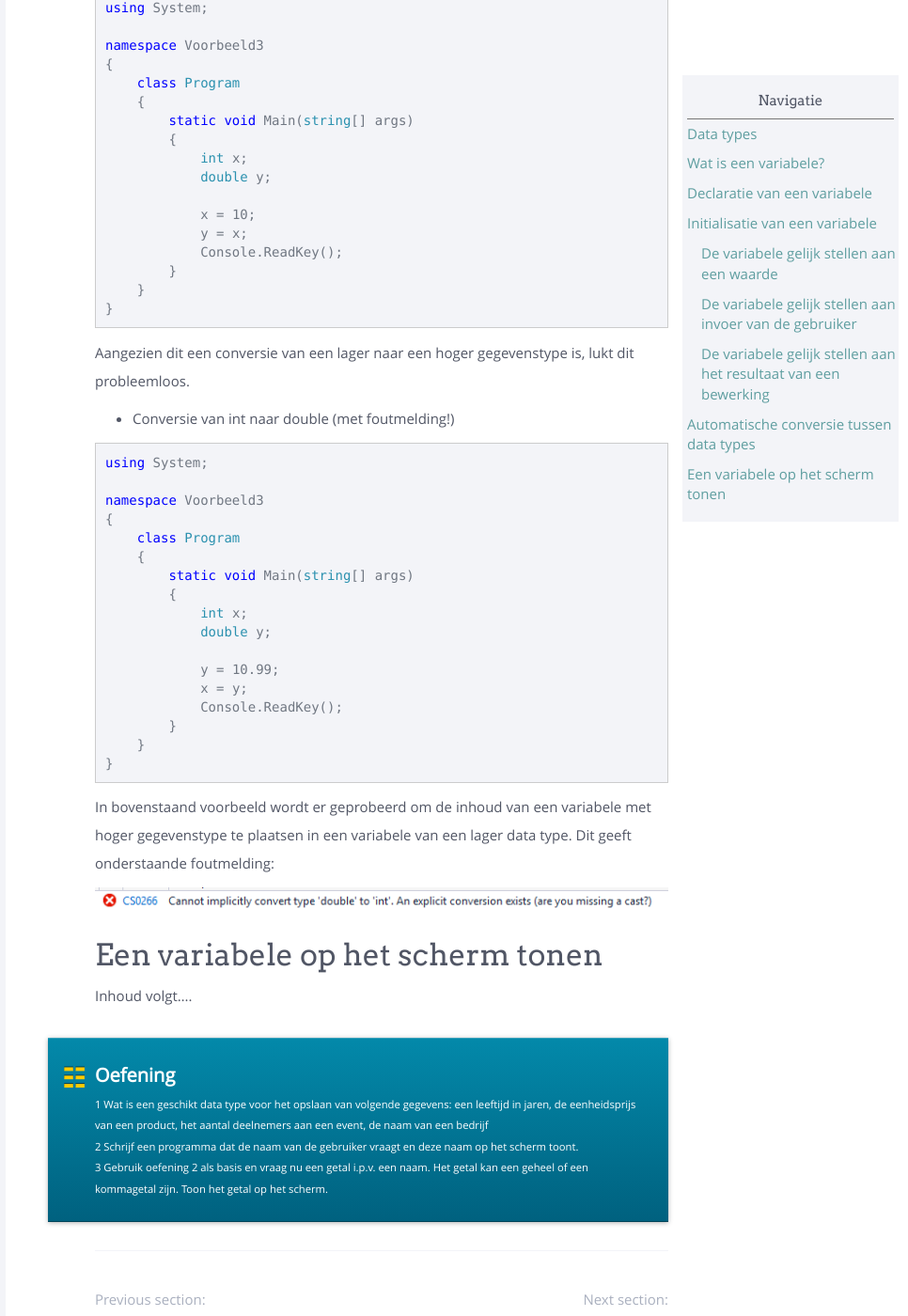
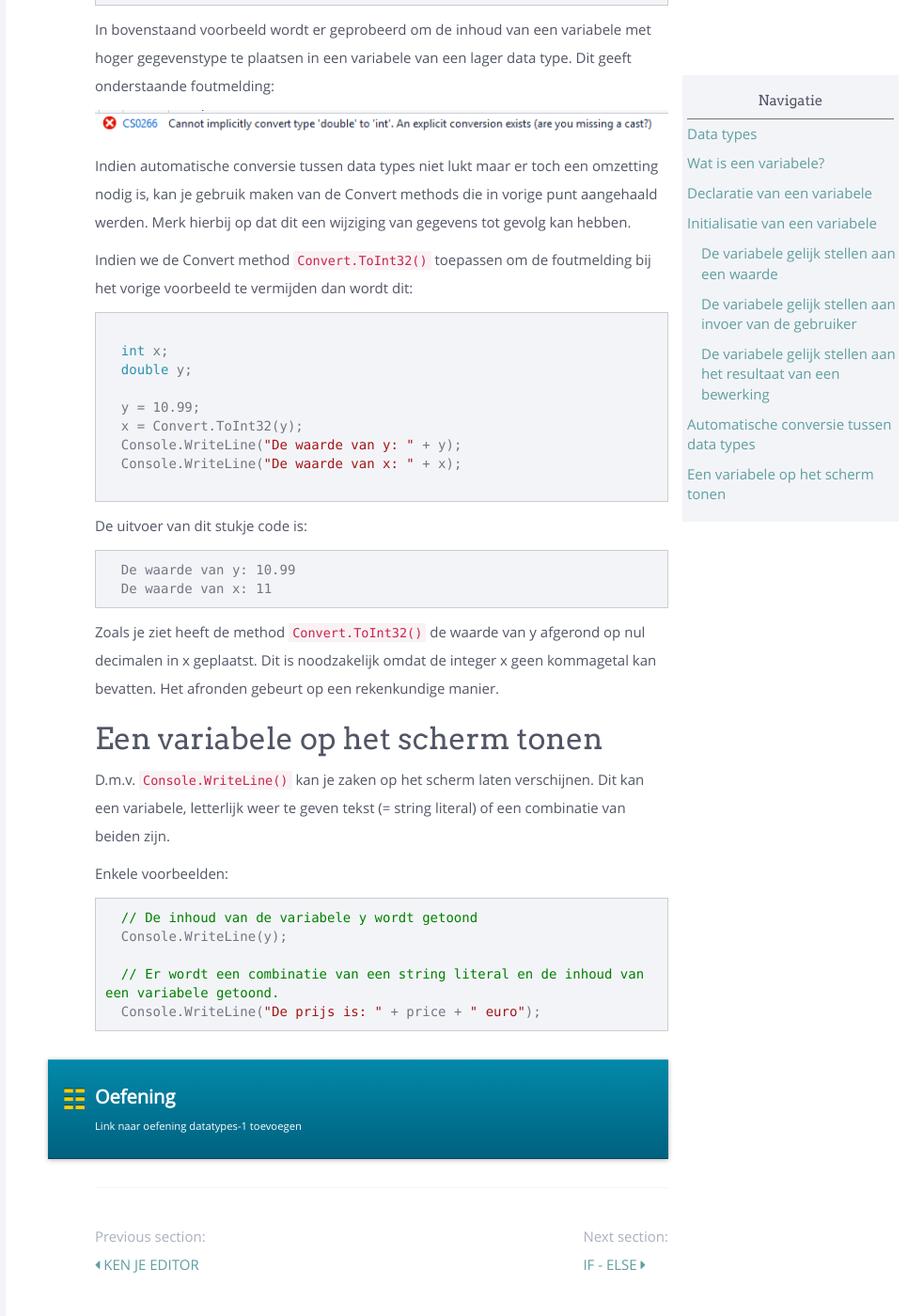
Before and after one commit to sma-it/sma-it.github.io, a Jekyll site: the page built from modules/basics/_posts/2000-01-03-data_types.md, in a window 1280 px wide and 1400 px high, scrolled down 4348 px. Shown: the whole window at 94% size, without its empty margins (314-1280 px from the left). Built offline with Jekyll 4.4.1, drawn with Linux system fonts in a browser that asks for light colours; nearby versions of some CDN libraries; some of the changed text lies outside the part shown.

Commit message:
Added/changed content

````diff
--- a/modules/basics/_posts/2000-01-03-data_types.md
+++ b/modules/basics/_posts/2000-01-03-data_types.md
@@ -29,22 +29,13 @@
 
 Enkele voorbeelden van declaraties:
 ```csharp
-namespace MijnProgramma
- {
-   class Program
-   {
-     static void Main(string[] args)
-     {
+
        int x;               // Inhoud: een geheel getal
        string name;         // Inhoud: een tekenreeks
        float price;         // Inhoud: een kommagetal
        double averageSpeed; // Inhoud: een kommagetal
        char teken;          // Inhoud: 1 karakter
 
-       Console.ReadKey();
-     }
-   }
- }
  ```
 
 ## Initialisatie van een variabele
@@ -54,12 +45,7 @@
 ### De variabele gelijk stellen aan een waarde
 
 ```csharp
-namespace MijnProgramma
- {
-   class Program
-   {
-     static void Main(string[] args)
-     {
+
        // Declaratie
        int minimum;
        string name;
@@ -75,22 +61,13 @@
        averageSpeed=52.36;
        teken='C';         //Het karakter plaats je tussen enkele aanhalingstekens
 
-       Console.ReadKey();
-     }
-   }
- }
+
  ```
 
 ### De variabele gelijk stellen aan invoer van de gebruiker
 
 ```csharp
-namespace MijnProgramma
- {
-   class Program
-   {
-     static void Main(string[] args)
-     {
-       // Declaratie
+
       string name;
       int getal;
 
@@ -101,10 +78,7 @@
        Console.WriteLine("Geef een getal: ");
        getal = Convert.ToInt32(Console.ReadLine()); // Let op de omzetting naar int
 
-       Console.ReadKey();
-     }
-   }
- }
+
  ```
 
 Gegevens die ingevoerd worden via het toetsenbord hebben steeds het gegevenstype string. Om deze invoer in variabelen met een ander gegevenstype te plaatsen is er een omzetting (conversie) nodig. In het bovenstaande voorbeeld wordt de omzetting van string naar int gedaan d.m.v. ```Convert.ToInt32()```.
@@ -115,25 +89,29 @@
 ### De variabele gelijk stellen aan het resultaat van een bewerking
 
 ```csharp
-namespace MijnProgramma
- {
-   class Program
-   {
-     static void Main(string[] args)
-     {
+
        // Declaratie
-       int x, y, z;   // Variabelen met hetzelfde data type kan je op 1 lijn declareren
+       int x, y, result;   // Variabelen met hetzelfde data type kan je op 1 lijn declareren
 
        // Initialisatie
        x=7;
        y=10;
-       z=x+y; // De variabele z wordt initialiseert op het resultaat van de bewerking
+       result=x+y; // De variabele result wordt initialiseert op het resultaat van de bewerking
 
-       Console.ReadKey();
-     }
-   }
- }
+
  ```
+
+ Hetzelfde voorbeeld maar dan toegepast in een functie:
+
+ ```csharp
+    public static int Som(int a, int b)  // Declaratie van x en y.
+                                          //Initialisatie gebeurt bij de aanroep van de functie.
+    {
+      int result;
+      result = x + y;
+      return result;
+    }
+```
 
 <div class="note waarschuwing">
 <p>Een variabele moet steeds geïnitialiseerd zijn voordat hij gebruikt wordt. Een niet-geïnitialiseerde variabele gebruiken (in bijvoorbeeld een bewerking of uitvoer) kan tot onverwachte en foutieve resultaten leiden.</p>
@@ -154,23 +132,13 @@
 * Conversie van double naar int
 
 ```csharp
-using System;
 
-namespace Voorbeeld3
-{
-    class Program
-    {
-        static void Main(string[] args)
-        {
-            int x;
-            double y;
+  int x;
+  double y;
 
-            x = 10;
-            y = x;
-            Console.ReadKey();
-        }
-    }
-}
+  x = 10;
+  y = x;  // Automatische conversie van int naar double
+
 ```
 
 Aangezien dit een conversie van een lager naar een hoger gegevenstype is, lukt dit probleemloos.
@@ -178,37 +146,58 @@
 * Conversie van int naar double (met foutmelding!)
 
 ```csharp
-using System;
 
-namespace Voorbeeld3
-{
-    class Program
-    {
-        static void Main(string[] args)
-        {
-            int x;
-            double y;
+  int x;
+  double y;
 
-            y = 10.99;
-            x = y;
-            Console.ReadKey();
-        }
-    }
-}
+  y = 10.99;
+  x = y;  // Automatische conversie van double naar int is niet mogelijk
+
 ```
 
 In bovenstaand voorbeeld wordt er geprobeerd om de inhoud van een variabele met hoger gegevenstype te plaatsen in een variabele van een lager data type. Dit geeft onderstaande foutmelding:
 
 ![foutmelding_conversie](/img/data_types/foutmelding_conversie.png)
 
+Indien automatische conversie tussen data types niet lukt maar er toch een omzetting nodig is, kan je gebruik maken van de Convert methods die in vorige punt aangehaald werden. Merk hierbij op dat dit een wijziging van gegevens tot gevolg kan hebben.
+
+Indien we de Convert method ```Convert.ToInt32()``` toepassen om de foutmelding bij het vorige voorbeeld te vermijden dan wordt dit:
+
+```csharp
+
+  int x;
+  double y;
+
+  y = 10.99;
+  x = Convert.ToInt32(y);
+  Console.WriteLine("De waarde van y: " + y);
+  Console.WriteLine("De waarde van x: " + x);
+
+```
+De uitvoer van dit stukje code is:
+
+```csharp
+  De waarde van y: 10.99
+  De waarde van x: 11
+```
+
+Zoals je ziet heeft de method ```Convert.ToInt32()``` de waarde van y afgerond op nul decimalen in x geplaatst. Dit is noodzakelijk omdat de integer x geen kommagetal kan bevatten. Het afronden gebeurt op een rekenkundige manier.
+
+
 ## Een variabele op het scherm tonen
 
-Inhoud volgt....
+D.m.v. ```Console.WriteLine()``` kan je zaken op het scherm laten verschijnen. Dit kan een variabele, letterlijk weer te geven tekst (= string literal) of een combinatie van beiden zijn.
+
+Enkele voorbeelden:
+
+```csharp
+  // De inhoud van de variabele y wordt getoond
+  Console.WriteLine(y);
+
+  // Er wordt een combinatie van een string literal en de inhoud van een variabele getoond.
+  Console.WriteLine("De prijs is: " + price + " euro");
+```
 
 <div class="note oefening">
-<p>1 Wat is een geschikt data type voor het opslaan van volgende gegevens: een leeftijd in jaren, de eenheidsprijs van een product, het aantal deelnemers aan een event, de naam van een bedrijf</p>
-
-<p>2 Schrijf een programma dat de naam van de gebruiker vraagt en deze naam op het scherm toont.</p>
-
-<p>3 Gebruik oefening 2 als basis en vraag nu een getal i.p.v. een naam. Het getal kan een geheel of een kommagetal zijn. Toon het getal op het scherm.</p>
+<p>Link naar oefening datatypes-1 toevoegen</p>
 </div>
````
